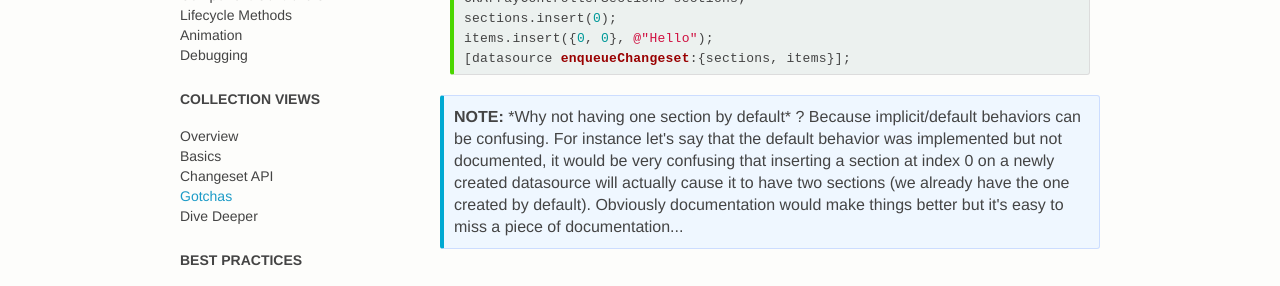
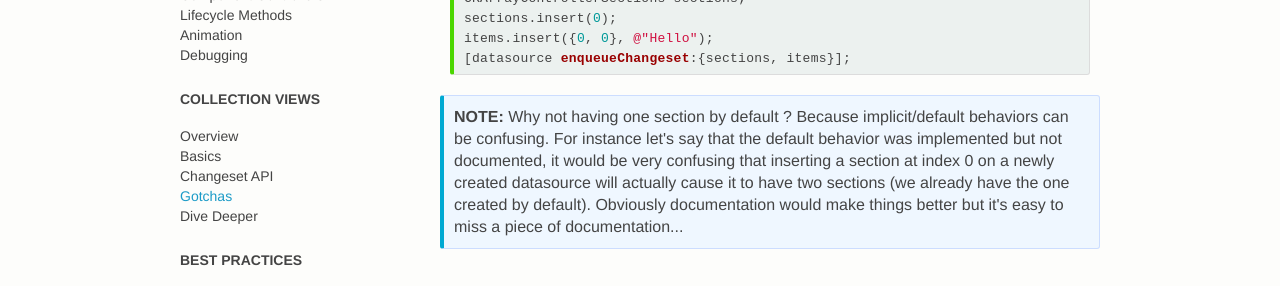
Before and after one commit to dstnbrkr/componentkit, a Jekyll site: the page built from _docs/datasource-gotchas.md, in a window 1280 px wide and 900 px high. Shown: the part 433-719 px from the top of the window. Built offline with Jekyll 4.4.1, drawn with Linux system fonts in a browser that asks for light colours; Markdown is read by kramdown in place of the engine named in the settings; comment, search, counter and statistics services are not loaded.

Commit message:
Fix typo

```diff
--- a/_docs/datasource-gotchas.md
+++ b/_docs/datasource-gotchas.md
@@ -32,7 +32,7 @@ items.insert({0, 0}, @"Hello");
 
 <div class="note">
  <p>
- *Why not having one section by default* ? Because implicit/default behaviors can be confusing.
+ Why not having one section by default ? Because implicit/default behaviors can be confusing.
  For instance let's say that the default behavior was implemented but not documented, it would be very confusing that inserting a section at index 0 on a newly created datasource will actually cause it to have two sections (we already have the one created by default).
  Obviously documentation would make things better but it's easy to miss a piece of documentation...
  </p>
```
